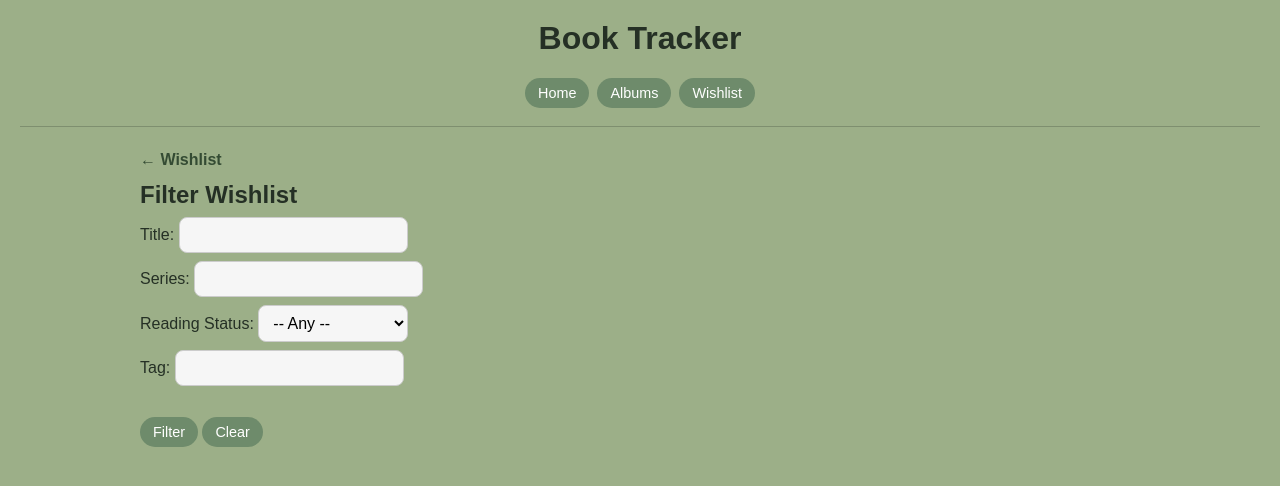
After one commit to kelseymbird/booklist, a Flask app: page /wishlist/filter in a window 1280 px wide. The commit adds this page. Shown: the top 486 px of the page. Run offline with Flask 3, Linux system fonts and the light colour scheme.

Commit message:
add-wishlist-and-album-management

```diff
--- a/app.py
+++ b/app.py
@@ -11,11 +11,11 @@ repo = SQLiteBookRepository()
 service = LibraryService(repo)
 
 
-def book_from_form(book=None):
+def book_from_form(book=None, wishlist=False):
     title = request.form["title"]
     author = request.form["author"]
     reading_status = ReadingStatus(request.form["reading_status"])
-    ownership_status = OwnershipStatus(request.form["ownership_status"])
+    ownership_status = OwnershipStatus.WANT if wishlist else OwnershipStatus(request.form["ownership_status"])
     rating = request.form.get("rating")
     series_position = request.form.get("series_position")
     tags = [
@@ -48,7 +48,9 @@ def book_from_form(book=None):
 
 @app.route("/")
 def index():
-    return render_template("index.html", books=service.list_books())
+    sort_by = request.args.get("sort")
+    books = service.list_books(sort_by=sort_by)
+    return render_template("index.html", books=books, sort_by=sort_by)
 
 
 @app.route("/albums")
@@ -62,6 +64,12 @@ def album_detail(album_id):
     if not album:
         return redirect(url_for("albums"))
     return render_template("album_detail.html", album=album, books=books)
+
+
+@app.route("/albums/<int:album_id>/delete", methods=["POST"])
+def delete_album(album_id):
+    repo.delete_album(album_id)
+    return redirect(url_for("albums"))
 
 
 @app.route("/add", methods=["GET", "POST"])
@@ -99,10 +107,51 @@ def filter_books():
             ownership_status=OwnershipStatus(ownership_status) if ownership_status else None,
             tag=request.form.get("tag") or None,
             series_name=request.form.get("series_name") or None,
+            title=request.form.get("title") or None,
         )
         return render_template("filter.html", books=books)
     return render_template("filter.html", books=None)
 
 
+@app.route("/wishlist", methods=["GET", "POST"])
+def wishlist():
+    if request.method == "POST":
+        reading_status = request.form.get("reading_status")
+        books = service.filter_books(
+            reading_status=ReadingStatus(reading_status) if reading_status else None,
+            tag=request.form.get("tag") or None,
+            series_name=request.form.get("series_name") or None,
+            title=request.form.get("title") or None,
+        )
+    else:
+        books = service.list_books()
+
+    books = [book for book in books if book.ownership_status == OwnershipStatus.WANT]
+    return render_template("wishlist.html", books=books)
+
+
+@app.route("/wishlist/filter", methods=["GET", "POST"])
+def filter_wishlist():
+    books = None
+    if request.method == "POST":
+        reading_status = request.form.get("reading_status")
+        books = service.filter_books(
+            reading_status=ReadingStatus(reading_status) if reading_status else None,
+            tag=request.form.get("tag") or None,
+            series_name=request.form.get("series_name") or None,
+            title=request.form.get("title") or None,
+        )
+        books = [book for book in books if book.ownership_status == OwnershipStatus.WANT]
+    return render_template("wishlist_filter.html", books=books)
+
+
+@app.route("/wishlist/add", methods=["GET", "POST"])
+def add_wishlist_book():
+    if request.method == "POST":
+        service.add_book(book_from_form(wishlist=True))
+        return redirect(url_for("wishlist"))
+    return render_template("add_edit.html", book=None, wishlist=True)
+
+
 if __name__ == "__main__":
     app.run(host="0.0.0.0", port=5000, debug=True)
--- /dev/null
+++ b/booklist/domain/album.py
@@ -0,0 +1,5 @@
+# booklist/domain/album.py
+class Album:
+    def __init__(self, id, name):
+        self.id = id
+        self.name = name
--- a/booklist/repository/sqlite_repository.py
+++ b/booklist/repository/sqlite_repository.py
@@ -157,6 +157,13 @@ class SQLiteBookRepository:
                 for row in cursor.fetchall()
             ]
 
+    def delete_album(self, album_id):
+        with sqlite3.connect(DB_FILE) as conn:
+            cursor = conn.cursor()
+            cursor.execute("DELETE FROM book_albums WHERE album_id=?", (album_id,))
+            cursor.execute("DELETE FROM albums WHERE id=?", (album_id,))
+            conn.commit()
+
     def get_album(self, album_id):
         with sqlite3.connect(DB_FILE) as conn:
             cursor = conn.cursor()
--- a/static/style.css
+++ b/static/style.css
@@ -136,8 +136,17 @@ select {
     background-color: #f6f6f6;
     font: inherit;
     outline: none;
+    width: auto;
+    min-width: 150px;
+    max-width: 300px;
+    margin-bottom: 8px;
+    box-sizing: border-box;
+}
+
+ .form-card input,
+.form-card select {
     width: 100%;
-    box-sizing: border-box;
+    max-width: 100%;
 }
 
 @media (max-width: 900px) {
--- a/templates/album_detail.html
+++ b/templates/album_detail.html
@@ -2,6 +2,11 @@
 {% block content %}
 <a class="back-link" href="{{ url_for('albums') }}">← All albums</a>
 <h2>{{ album.name }}</h2>
+<div class="book-actions">
+    <form method="post" action="{{ url_for('delete_album', album_id=album.id) }}" onsubmit="return confirm('Delete this album? Its books will remain in your library.');">
+        <button class="button" type="submit">Delete Album</button>
+    </form>
+</div>
 <p class="page-intro">{{ books|length }} {{ "book" if books|length == 1 else "books" }} in this album</p>
 
 <div class="book-grid">
--- a/templates/albums.html
+++ b/templates/albums.html
@@ -12,6 +12,9 @@
         </div>
         <div class="book-actions">
             <a class="button" href="{{ url_for('album_detail', album_id=album.id) }}">Open Album</a>
+            <form method="post" action="{{ url_for('delete_album', album_id=album.id) }}" onsubmit="return confirm('Delete this album? Its books will remain in your library.');">
+                <button class="button" type="submit">Delete Album</button>
+            </form>
         </div>
     </div>
 {% else %}
--- a/templates/base.html
+++ b/templates/base.html
@@ -10,9 +10,8 @@
     <h1 class="page-title">Book Tracker</h1>
     <nav class="site-nav">
         <a class="button" href="/">Home</a>
-        <a class="button" href="/add">Add Book</a>
-        <a class="button" href="/filter">Filter</a>
         <a class="button" href="{{ url_for('albums') }}">Albums</a>
+        <a class="button" href="{{ url_for('wishlist') }}">Wishlist</a>
     </nav>
     <hr>
     <main class="container">
--- /dev/null
+++ b/templates/wishlist_filter.html
@@ -0,0 +1,45 @@
+{% extends "base.html" %}
+{% block content %}
+<a class="back-link" href="{{ url_for('wishlist') }}">← Wishlist</a>
+<h2>Filter Wishlist</h2>
+
+<form method="post">
+    Title: <input type="text" name="title"><br>
+    Series: <input type="text" name="series_name"><br>
+    Reading Status:
+    <select name="reading_status">
+        <option value="">-- Any --</option>
+        {% for status in ['not read','reading','finished','dnf'] %}
+            <option value="{{ status }}">{{ status }}</option>
+        {% endfor %}
+    </select><br>
+    Tag: <input type="text" name="tag"><br><br>
+    <button class="button" type="submit">Filter</button>
+    <a class="button" href="{{ url_for('filter_wishlist') }}">Clear</a>
+</form>
+
+{% if books is not none %}
+<hr>
+<div class="book-grid">
+{% for book in books %}
+    <article class="book-card">
+        <div>
+            <h3>{{ book.title }}</h3>
+            <p>Author: {{ book.author }}</p>
+            {% if book.series_name %}<p>Series: {{ book.series_name }}{% if book.series_position %} (Book {{ book.series_position }}){% endif %}</p>{% endif %}
+            <p>Reading: {{ book.reading_status.value }}</p>
+            <p>Rating: {{ book.rating or "-" }}</p>
+            <p>Tags: {% if book.tags %}{{ book.tags|map(attribute="name")|join(", ") }}{% else %}-{% endif %}</p>
+            {% if book.albums %}<p>Albums: {{ book.albums|join(", ") }}</p>{% endif %}
+        </div>
+        <div class="book-actions">
+            <a class="button" href="{{ url_for('edit_book', book_id=book.id) }}">Edit</a>
+            <a class="button" href="{{ url_for('delete_book', book_id=book.id) }}">Delete</a>
+        </div>
+    </article>
+{% else %}
+    <p>No wishlist books match.</p>
+{% endfor %}
+</div>
+{% endif %}
+{% endblock %}
```
Also changed, not shown: booklist/services/library_service.py (+18 -3 lines), templates/add_edit.html (+10 -2 lines), templates/filter.html (+8 -0 lines), templates/index.html (+13 -0 lines), templates/wishlist.html (added, +32 -0 lines), books.db.
